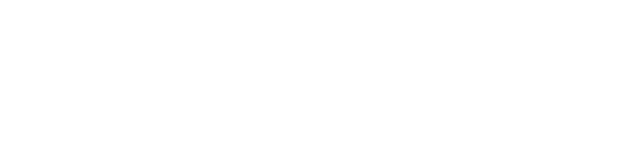
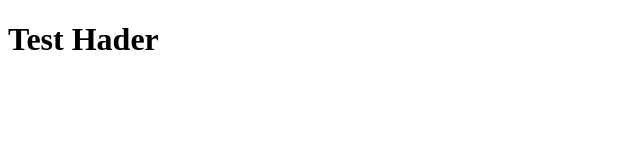
Before and after one commit to fullcap/codingdemo, a plain HTML site: page index.html in a window 1280 px wide. Shown: the whole page, without its empty margins (0-640 px from the left). Drawn offline with Linux system fonts and the light colour scheme.

Commit message:
Added test header to index.html file.

```diff
--- a/index.html
+++ b/index.html
@@ -4,6 +4,6 @@
 <title>Page Title</title>
 </head>
 <body>
-
+  <h1>Test Hader</h1>
 </body>
 </html>
```
